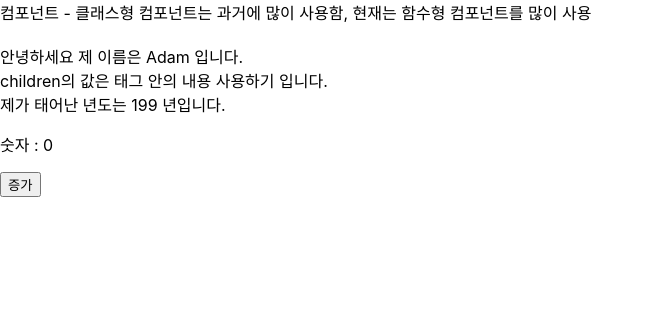
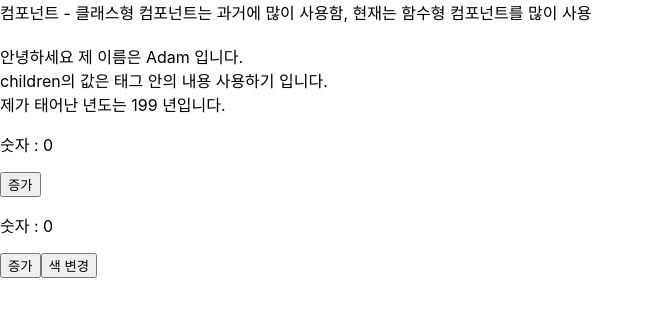
Before and after one commit to hb9397/ReactPrac, a React (Create React App) app in the folder react_prac1/: page / in a window 1280 px wide. Shown: the top 316 px of the page, without its empty margins (0-653 px from the left). Built offline with nearby package versions, Linux system fonts and the light colour scheme.

Commit message:
React (함수형 State) 20221205-

```diff
--- a/react_prac1/src/App.js
+++ b/react_prac1/src/App.js
@@ -1,6 +1,7 @@
 import React from 'react'
 import TEST from './test'
-import STATE from './component/stateClassType'
+import STATE from './component/StateClassType'
+import USESTATE from './component/StateFuncType'
 
 
 const App = () => {
@@ -9,7 +10,8 @@ const App = () => {
     <>
     <div> 컴포넌트 {message}</div><br/>
     <TEST name = "Adam" year = {199}>태그 안의 내용 사용하기</TEST>
-    <STATE></STATE>
+    <STATE></STATE><br></br>
+    <USESTATE/>
     </>
   )
 }
--- /dev/null
+++ b/react_prac1/src/component/StateFuncType.jsx
@@ -0,0 +1,33 @@
+
+import React, { useState } from 'react'
+
+const StateFuncType = () => {
+    var [count, setCount] = useState(0);
+
+    var [color, setColor] = useState('black')
+
+    const countPlus = (e) => {
+        setCount(count = count +1);
+    }
+
+    const changeBtnColorRed = (e) => {
+        setColor('red');
+    }
+
+    return (
+        <div>
+            <p>
+                숫자 : {count}
+            </p>
+            <button onClick={countPlus}>
+                증가
+            </button>
+
+            <button color={color} onClick={changeBtnColorRed}>
+                색 변경
+            </button>
+        </div>
+    )
+}
+
+export default StateFuncType
--- a/react_prac1/src/component/stateClassType.jsx
+++ b/react_prac1/src/component/stateClassType.jsx
@@ -1,6 +1,6 @@
 import React, { Component } from 'react'
 
-class stateClassType extends Component {
+class StateClassType extends Component {
     // 생성자에서 초기화 하기
     constructor(props) {
         // 상위 클래스의 생성자 호출
@@ -40,4 +40,4 @@ class stateClassType extends Component {
     }
 }
 
-export default stateClassType;
+export default StateClassType;
```
Also changed, not shown: 1 other file (tests, documents, lock files or other folders).
